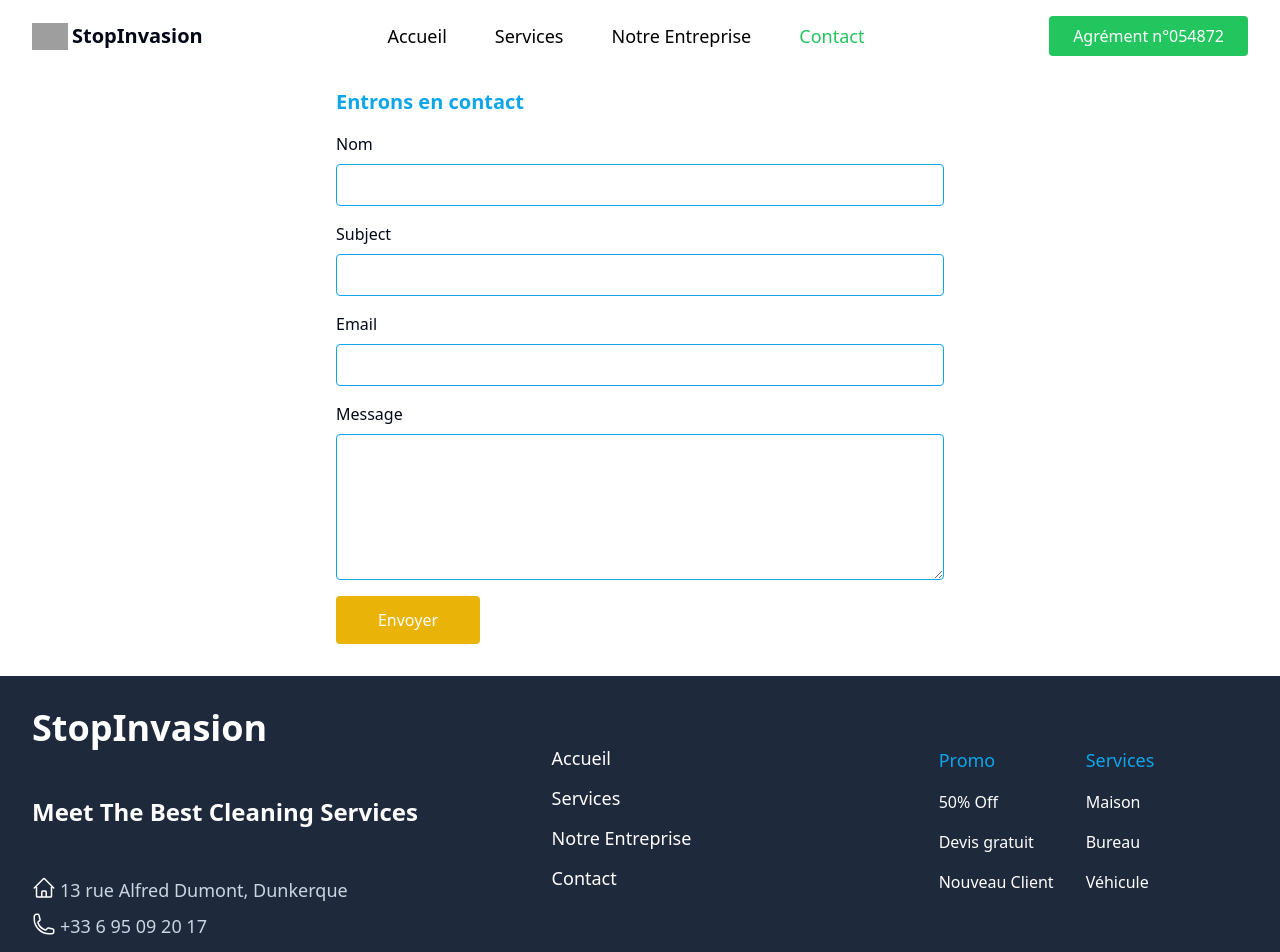
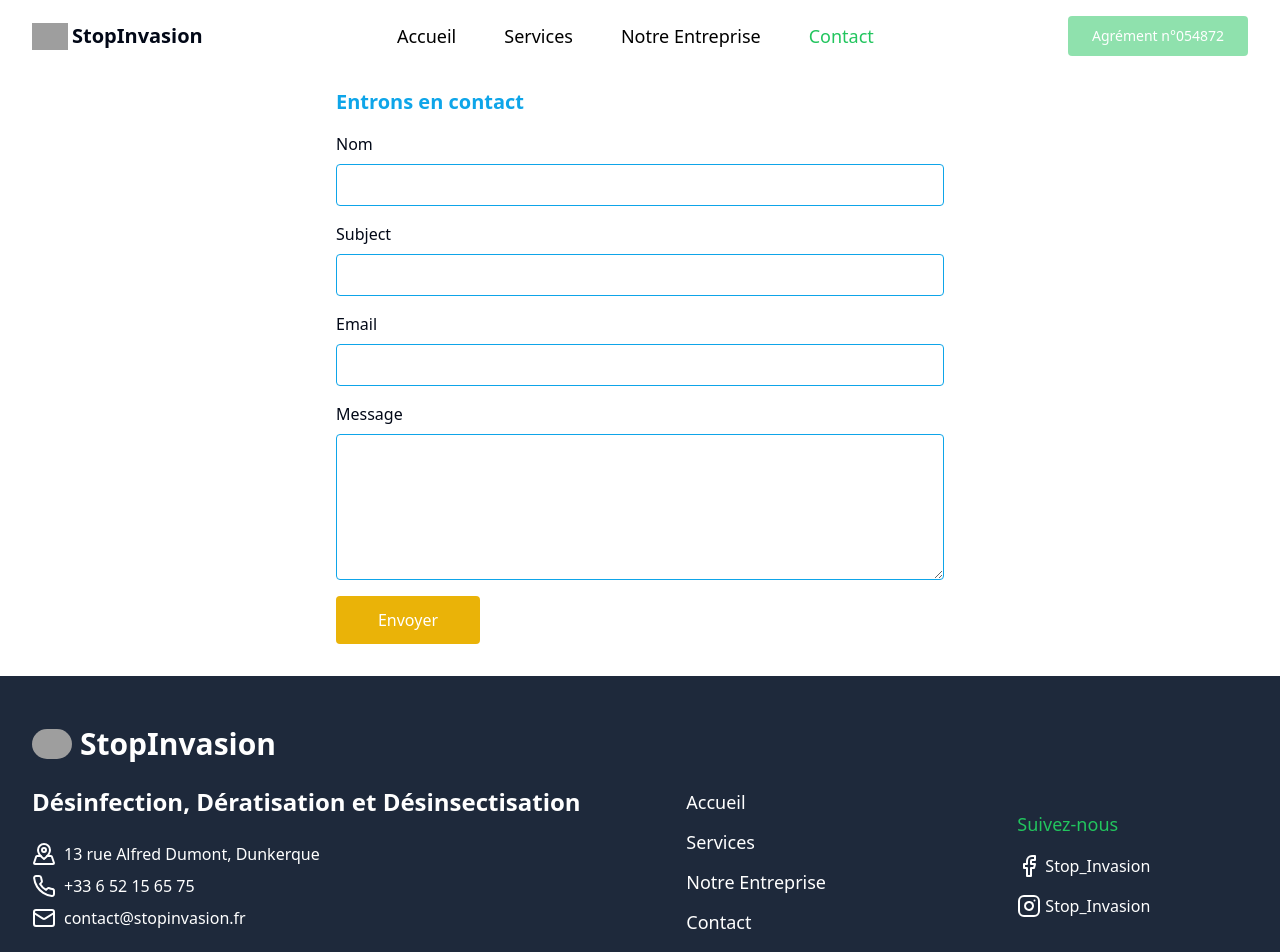
Before and after one commit to FaridAmimri/stopinvasion, a React (Vite) app: page /contact in a window 1280 px wide. Shown: the top 952 px of the page. Built offline with nearby package versions, Linux system fonts and the light colour scheme; grey boxes are pictures that could not be loaded.

Commit message:
Update content + add Button unsig shadcn

```diff
--- a/src/components/CallToAction.tsx
+++ b/src/components/CallToAction.tsx
@@ -1,22 +1,23 @@
 /** @format */
 
 import { Link } from 'react-router-dom'
+import { Button } from './ui/button'
 
 const CallToAction = () => {
   return (
     <div className='flex flex-col gap-4 p-8'>
-      <div className='flex flex-col gap-4 bg-sky-500 text-white py-14 px-20 relative overflow-hidden md:flex md:items-center'>
+      <div className='flex flex-col gap-4 bg-green-500 text-white py-14 px-20 relative overflow-hidden md:flex md:items-center'>
         <h2 className='font-bold text-2xl text-center md:text-4xl'>
           Dites stop aux nuisibles avec StopInvasion
         </h2>
         <span className='hidden text-lg md:flex md:w-1/2 md:text-center'>
-          La confiance garantit que chaque service que nous offrons rendra votre
-          domicile plus propre et plus sain
+          Obtenez votre attestation d'inspection logement "nuisible" en 24H
+          conformément à l'article 142 loi ELan
         </span>
         <div className='hidden md:flex md:justify-center'>
-          <button className='w-40 bg-yellow-500 rounded p-4 px-6 text-white transition duration-150 ease-in-out'>
+          <Button className='w-40 bg-black rounded p-4 px-6 text-white transition duration-150 ease-in-out'>
             C'est parti
-          </button>
+          </Button>
         </div>
         <div className='bg-white absolute top-[0px] right-[-22px] rotate-45 h-2 w-32' />
         <div className='bg-white absolute bottom-[0px] left-[-22px] rotate-45 h-2 w-32' />
--- a/src/components/Footer.tsx
+++ b/src/components/Footer.tsx
@@ -2,63 +2,53 @@
 
 import { Link } from 'react-router-dom'
 import { menu } from '../utils/data'
+import { Mail, MapPinned, Phone } from 'lucide-react'
 
 const Footer = () => {
   return (
-    <div className='h-screen flex flex-col justify-between p-8 bg-slate-800 text-white md:h-auto md:gap-10 2xl:h-1/2'>
-      <div className='flex flex-1 flex-col lg:flex-row lg:items-center md:gap-10'>
-        <div className='flex flex-col gap-4 lg:gap-12'>
-          <h1 className='text-4xl font-bold '>StopInvasion</h1>
+    <footer className=' flex flex-col gap-8 p-8 bg-slate-800 text-white md:h-auto md:gap-10 2xl:h-1/2'>
+      <div className='flex flex-1 flex-col lg:flex-row lg:items-center gap-10'>
+        <div className='flex flex-col gap-12 lg:gap-6'>
+          <div className='flex items-center gap-2'>
+            <img
+              src='/logo-blanc.png'
+              alt='nettoyage et désinfection'
+              width={40}
+              height={40}
+              className='rounded-full'
+            />
+            <h1 className='text-3xl font-bold '>StopInvasion</h1>
+          </div>
+
           <span className='text-2xl font-semibold'>
-            Meet The Best Cleaning Services
+            Désinfection, Dératisation et Désinsectisation
           </span>
+
           <div className='flex flex-col gap-2'>
-            <div className='flex gap-1'>
-              <svg
-                xmlns='http://www.w3.org/2000/svg'
-                fill='none'
-                viewBox='0 0 24 24'
-                strokeWidth='1.5'
-                stroke='currentColor'
-                className='w-6 h-6'
-              >
-                <path
-                  strokeLinecap='round'
-                  strokeLinejoin='round'
-                  d='M2.25 12l8.954-8.955c.44-.439 1.152-.439 1.591 0L21.75 12M4.5 9.75v10.125c0 .621.504 1.125 1.125 1.125H9.75v-4.875c0-.621.504-1.125 1.125-1.125h2.25c.621 0 1.125.504 1.125 1.125V21h4.125c.621 0 1.125-.504 1.125-1.125V9.75M8.25 21h8.25'
-                />
-              </svg>
-
-              <p className='text-lg text-slate-300'>
-                13 rue Alfred Dumont, Dunkerque
-              </p>
+            <div className='flex items-center gap-2'>
+              <MapPinned />
+              <p className=''>13 rue Alfred Dumont, Dunkerque</p>
             </div>
-            <div className='flex gap-1'>
-              <svg
-                xmlns='http://www.w3.org/2000/svg'
-                fill='none'
-                viewBox='0 0 24 24'
-                strokeWidth='1.5'
-                stroke='currentColor'
-                className='w-6 h-6'
-              >
-                <path
-                  strokeLinecap='round'
-                  strokeLinejoin='round'
-                  d='M2.25 6.75c0 8.284 6.716 15 15 15h2.25a2.25 2.25 0 002.25-2.25v-1.372c0-.516-.351-.966-.852-1.091l-4.423-1.106c-.44-.11-.902.055-1.173.417l-.97 1.293c-.282.376-.769.542-1.21.38a12.035 12.035 0 01-7.143-7.143c-.162-.441.004-.928.38-1.21l1.293-.97c.363-.271.527-.734.417-1.173L6.963 3.102a1.125 1.125 0 00-1.091-.852H4.5A2.25 2.25 0 002.25 4.5v2.25z'
-                />
-              </svg>
-
-              <p className='text-lg text-slate-300'>+33 6 95 09 20 17</p>
+            <div className='flex items-center gap-2'>
+              <Phone />
+              <Link to='https://wa.me/33652156575' className=''>
+                +33 6 52 15 65 75
+              </Link>
+            </div>
+            <div className='flex items-center gap-2'>
+              <Mail />
+              <Link to='mailto: contact@stopinvasion.fr' className=''>
+                contact@stopinvasion.fr
+              </Link>
             </div>
           </div>
         </div>
 
-        <div className='flex-1 flex flex-col justify-around text-lg md:items-center md:gap-10 lg:flex-row'>
-          <ul className='flex flex-wrap lg:flex-col'>
+        <div className='flex-1 flex justify-between lg:justify-around text-lg md:items-center md:gap-10 lg:pt-20'>
+          <ul className='flex flex-col'>
             {menu.map((item) => (
               <li key={item.id} className='lg:pb-3'>
-                <Link className='pr-5 hover:text-sky-500' to={item.link}>
+                <Link className='pr-5 hover:text-green-500' to={item.link}>
                   {item.name}
                 </Link>
               </li>
@@ -67,19 +57,44 @@ const Footer = () => {
 
           <div className='flex justify-between'>
             <div className='mr-8'>
-              <h6 className='text-sky-500 pb-2'>Promo</h6>
+              <h6 className='text-green-500 pb-2'>Suivez-nous</h6>
               <ul className='leading-10 text-base'>
-                <li>50% Off</li>
-                <li>Devis gratuit</li>
-                <li>Nouveau Client </li>
-              </ul>
-            </div>
-            <div>
-              <h6 className='text-sky-500 pb-2'>Services</h6>
-              <ul className='leading-10 text-base'>
-                <li>Maison</li>
-                <li>Bureau</li>
-                <li>Véhicule</li>
+                <li className='flex items-center gap-1'>
+                  <svg
+                    xmlns='http://www.w3.org/2000/svg'
+                    width='24'
+                    height='24'
+                    viewBox='0 0 24 24'
+                    fill='none'
+                    stroke='currentColor'
+                    strokeWidth='2'
+                    strokeLinecap='round'
+                    strokeLinejoin='round'
+                    className='lucide lucide-facebook'
+                  >
+                    <path d='M18 2h-3a5 5 0 0 0-5 5v3H7v4h3v8h4v-8h3l1-4h-4V7a1 1 0 0 1 1-1h3z' />
+                  </svg>
+                  Stop_Invasion
+                </li>
+                <li className='flex items-center gap-1'>
+                  <svg
+                    xmlns='http://www.w3.org/2000/svg'
+                    width='24'
+                    height='24'
+                    viewBox='0 0 24 24'
+                    fill='none'
+                    stroke='currentColor'
+                    strokeWidth='2'
+                    strokeLinecap='round'
+                    strokeLinejoin='round'
+                    className='lucide lucide-instagram'
+                  >
+                    <rect width='20' height='20' x='2' y='2' rx='5' ry='5' />
+                    <path d='M16 11.37A4 4 0 1 1 12.63 8 4 4 0 0 1 16 11.37z' />
+                    <line x1='17.5' x2='17.51' y1='6.5' y2='6.5' />
+                  </svg>
+                  Stop_Invasion
+                </li>
               </ul>
             </div>
           </div>
@@ -87,13 +102,11 @@ const Footer = () => {
       </div>
 
       <div className='text-center font-bold text-sm'>
-        <Link to='https://faridigital.fr/' target='blank'>
-          2023 FariDigital
-          <br />
-          All right reserved
+        <Link to='https://faridigital.fr/' className='text-gray-500'>
+          @2023 Made with <span className='text-red-500'>♥</span> by FariDigital
         </Link>
       </div>
-    </div>
+    </footer>
   )
 }
 
--- a/src/components/Header.tsx
+++ b/src/components/Header.tsx
@@ -5,6 +5,7 @@ import { Link, useLocation } from 'react-router-dom'
 import { MenuItemType } from '../types/types'
 import { menu } from '../utils/data'
 import Menu from './Menu'
+import { Button } from './ui/button'
 
 const Header = () => {
   const location = useLocation()
@@ -17,7 +18,7 @@ const Header = () => {
   }, [activeLink])
 
   return (
-    <div className='flex items-center p-8 pt-4 justify-between'>
+    <header className='flex items-center p-8 pt-4 justify-between'>
       {/* Logo */}
       <Link to='/accueil' className='flex items-center'>
         <img
@@ -60,11 +61,11 @@ const Header = () => {
 
       {/* Agreement */}
       <div className='hidden md:flex '>
-        <button className='bg-green-500 rounded p-2 px-6 text-white'>
+        <Button disabled className='bg-green-500 rounded p-2 px-6 text-white'>
           Agrément n°054872
-        </button>
+        </Button>
       </div>
-    </div>
+    </header>
   )
 }
 
```
Also changed, not shown: 1 other file (tests, documents, lock files or other folders).
